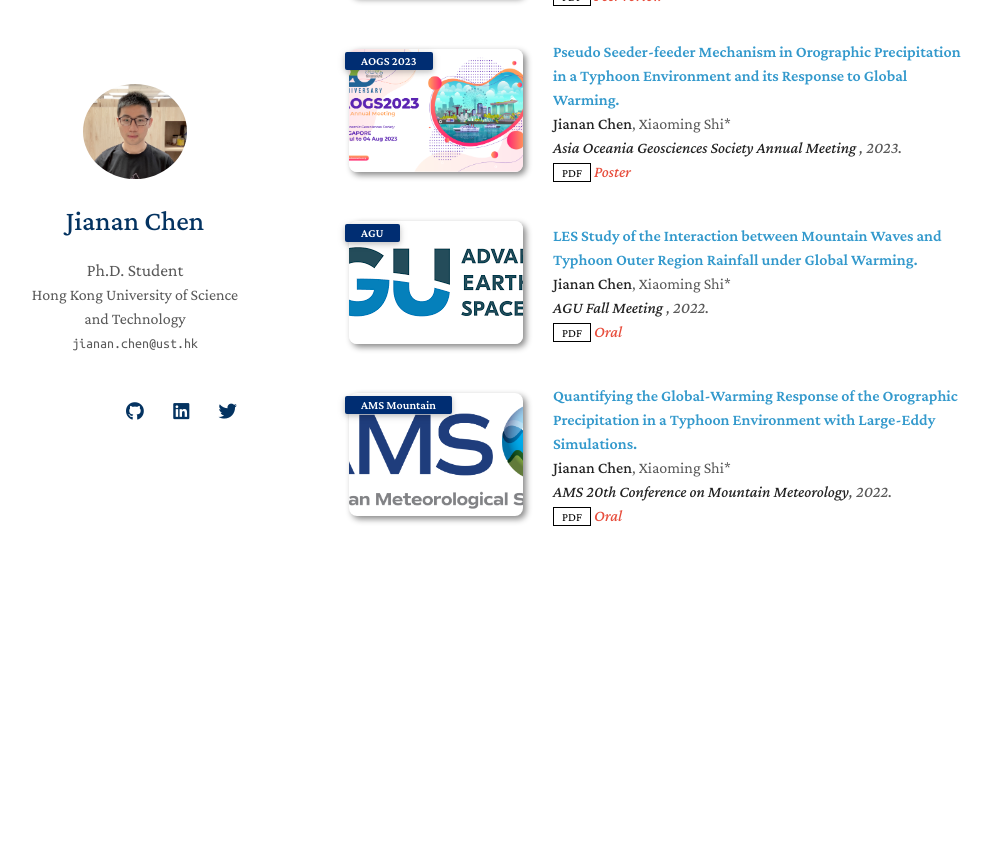
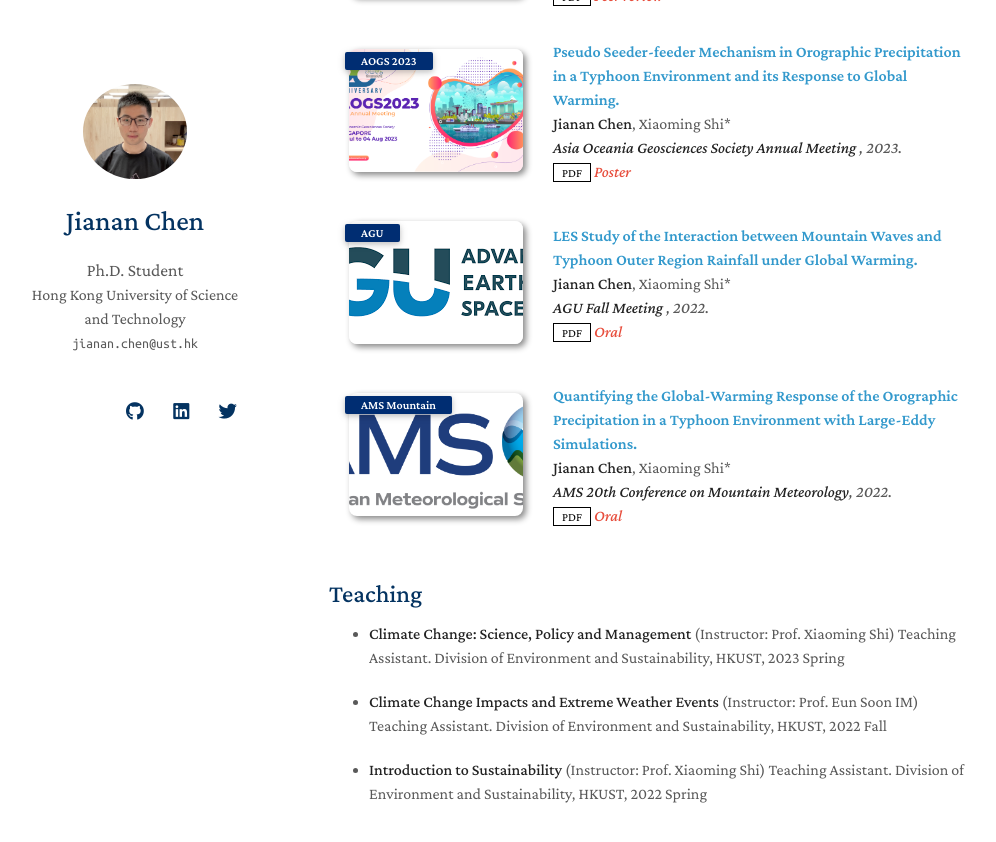
Before and after one commit to JiananChenUST/jiananchenust.github.io, a Jekyll site: the page built from index.md, in a window 1280 px wide and 900 px high, scrolled down 603 px. Shown: the top 842 px of the window, without its empty margins (141-1137 px from the left). Built offline with Jekyll 4.4.1, drawn with Linux system fonts in a browser that asks for light colours; nearby versions of some CDN libraries; a style sheet for code colours, icons or effects is not loaded; our own code applies the rules of GitHub Pages for plain Markdown files; before the commit the page ends 1257 px from its top, so only the background shows below that.

Commit message:
teaching

```diff
--- a/index.md
+++ b/index.md
@@ -22,3 +22,14 @@ I am a third-year Ph.D. student in Atmospheric Environmental Science at **Hong K
 
 
 <!-- {% include_relative _includes/services.md %} -->
+
+## Teaching
+
+- **Climate Change: Science, Policy and Management** (Instructor: Prof. Xiaoming Shi)
+Teaching Assistant. Division of Environment and Sustainability, HKUST, 2023 Spring
+
+- **Climate Change Impacts and Extreme Weather Events** (Instructor: Prof. Eun Soon IM)
+Teaching Assistant. Division of Environment and Sustainability, HKUST, 2022 Fall
+
+- **Introduction to Sustainability** (Instructor: Prof. Xiaoming Shi)
+Teaching Assistant. Division of Environment and Sustainability, HKUST, 2022 Spring
```
Also changed, not shown: README.md.
